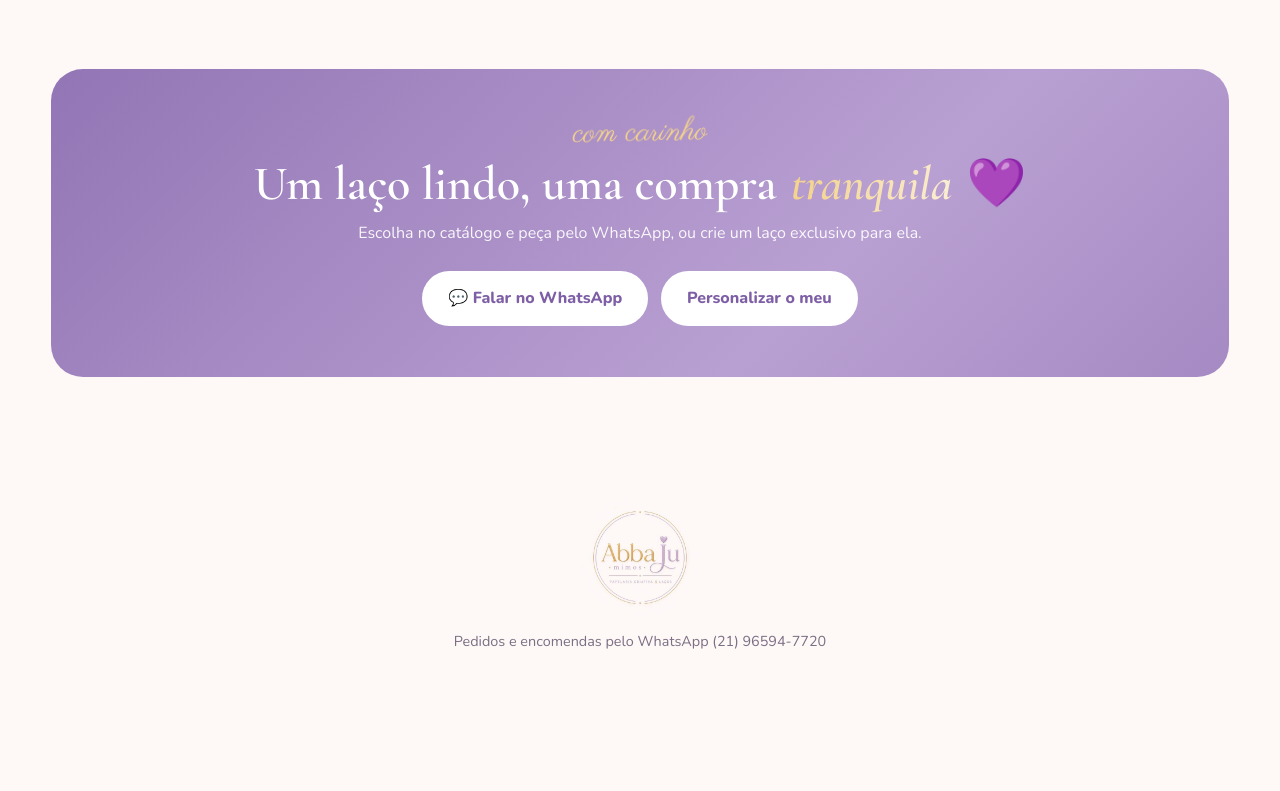
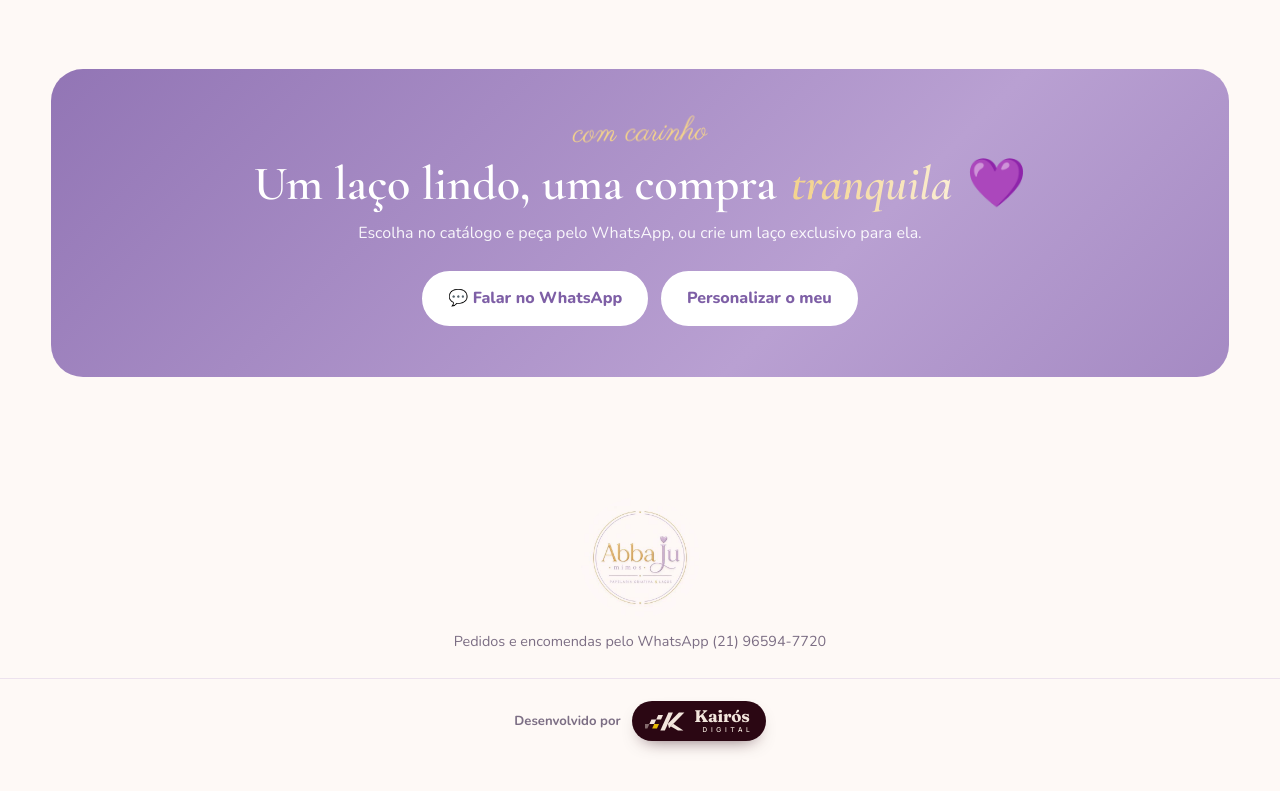
Before and after one commit to atendimentokairosdigital-bit/abbaju-catalog, a plain HTML site: page index.html in a window 1280 px wide. Shown: the part 10556-11347 px from the top of the page. Before the commit the page ends 11312 px from the top, so only its background shows below. Drawn offline with nearby package versions, Linux system fonts and the light colour scheme.

Commit message:
Rodapé: Desenvolvido por Kairós Digital (logo + link para o site)
Co-Authored-By: Claude Opus 5.5 <noreply@anthropic.com>
Claude-Session: https://claude.ai/code/session_01WhMrPmQpZGYaihvQLN37F6

```diff
--- a/index.html
+++ b/index.html
@@ -10,7 +10,7 @@
 <meta name="theme-color" content="#7E5FA6">
 <link rel="preconnect" href="https://fonts.googleapis.com">
 <link rel="preconnect" href="https://fonts.gstatic.com" crossorigin>
-<link href="https://fonts.googleapis.com/css2?family=Cormorant+Garamond:ital,wght@0,500;0,600;0,700;1,500;1,600;1,700&family=Nunito:wght@400;600;700;800&family=Parisienne&display=swap" rel="stylesheet">
+<link href="https://fonts.googleapis.com/css2?family=Cormorant+Garamond:ital,wght@0,500;0,600;0,700;1,500;1,600;1,700&family=Nunito:wght@400;600;700;800&family=Parisienne&family=Fraunces:wght@700&family=Manrope:wght@600&display=swap" rel="stylesheet">
 <style>
 /* Identidade AbbaJu Mimos: dourado + lilás sobre creme */
 :root{
@@ -255,6 +255,13 @@ details p{color:var(--ink-soft);margin-top:.6rem}
 .band .btn-ghost{border-color:#fff}
 footer{padding:3rem 0 6.5rem;text-align:center;color:var(--ink-soft);font-size:.9rem}
 footer img{width:120px;margin:0 auto .8rem;border-radius:50%}
+.dev-by{display:flex;align-items:center;justify-content:center;gap:.7rem;margin-top:1.6rem;padding-top:1.4rem;border-top:1px solid var(--line);font-size:.82rem;font-weight:700;color:var(--ink-soft);flex-wrap:wrap}
+.kairos{display:inline-flex;align-items:center;gap:.6rem;background:#2B0713;border-radius:999px;padding:.45rem 1rem .45rem .8rem;text-decoration:none;transition:transform .2s,box-shadow .2s;box-shadow:0 8px 18px -10px rgba(43,7,19,.7)}
+.kairos:hover{transform:translateY(-2px);box-shadow:0 12px 22px -10px rgba(43,7,19,.8)}
+.kairos svg{width:40px;height:23px;display:block;flex:none}
+.k-word{display:flex;flex-direction:column;align-items:flex-end;line-height:1}
+.k-word b{font-family:'Fraunces',Georgia,serif;font-weight:700;font-size:1.05rem;color:#F2E6DC;letter-spacing:-.01em}
+.k-word i{font-family:'Manrope',sans-serif;font-style:normal;font-weight:600;font-size:.42rem;letter-spacing:.55em;margin-right:-.55em;color:#F2E6DC;margin-top:2px}
 .mbar{position:fixed;left:0;right:0;bottom:0;z-index:60;display:none;gap:.5rem;padding:.7rem;background:rgba(255,255,255,.96);backdrop-filter:blur(8px);border-top:1px solid var(--line)}
 .mbar .btn{flex:1;padding:.8rem .6rem;font-size:.9rem}
 @media(max-width:780px){.mbar{display:flex}}
@@ -442,7 +449,7 @@ body.lock{overflow:hidden}
 .wa-float:hover{transform:scale(1.08)}
 .wa-tip{position:absolute;right:72px;white-space:nowrap;background:#fff;color:var(--ink);font-weight:800;font-size:.85rem;padding:.5rem .8rem;border-radius:12px;box-shadow:var(--shadow);opacity:0;transform:translateX(8px);transition:.25s;pointer-events:none}
 .wa-float:hover .wa-tip{opacity:1;transform:none}
-@media(max-width:780px){.wa-float{bottom:84px;right:14px;width:54px;height:54px}}
+@media(max-width:780px){.wa-float{bottom:84px;right:14px;width:54px;height:54px}footer{padding-bottom:10rem}}
 
 @media (prefers-reduced-motion:reduce){*,*::before,*::after{animation:none!important;transition:none!important}.title .w,.reveal{opacity:1;transform:none;filter:none}.swash path{stroke-dashoffset:0}}
 </style>
@@ -699,6 +706,12 @@ body.lock{overflow:hidden}
 <footer>
   <img src="img/logo.jpg" alt="AbbaJu Mimos · Papelaria criativa &amp; laços">
   <p>Pedidos e encomendas pelo WhatsApp (21) 96594-7720</p>
+  <div class="dev-by">
+    <span>Desenvolvido por</span>
+    <a class="kairos" href="https://weathered-star-b3fe.atendimento-kairosdigital.workers.dev/" target="_blank" rel="noopener" aria-label="Desenvolvido por Kairós Digital">
+      <svg viewBox="0 0 250 140" aria-hidden="true"><polygon points="82.6,30 112.6,30 100.0,58 70.0,58" fill="#F2E6DC"/><polygon points="40.0,58 70.0,58 57.4,86 27.4,86" fill="#F2E6DC"/><polygon points="57.4,86 87.4,86 74.8,114 44.8,114" fill="#E6BA05"/><polygon points="-2.6,86 27.4,86 14.8,114 -15.2,114" fill="#F2E6DC" fill-opacity="0.45"/><polygon points="96,126 124,126 174.4,14 146.4,14" fill="#F2E6DC"/><polygon points="143,84 212,14 246,14 150,112" fill="#F2E6DC"/><polygon points="160,100 176,84 240,126 206,126" fill="#F2E6DC"/></svg><span class="k-word"><b>Kairós</b><i>DIGITAL</i></span>
+    </a>
+  </div>
 </footer>
 
 <div class="modal" id="buyModal" hidden>
```
